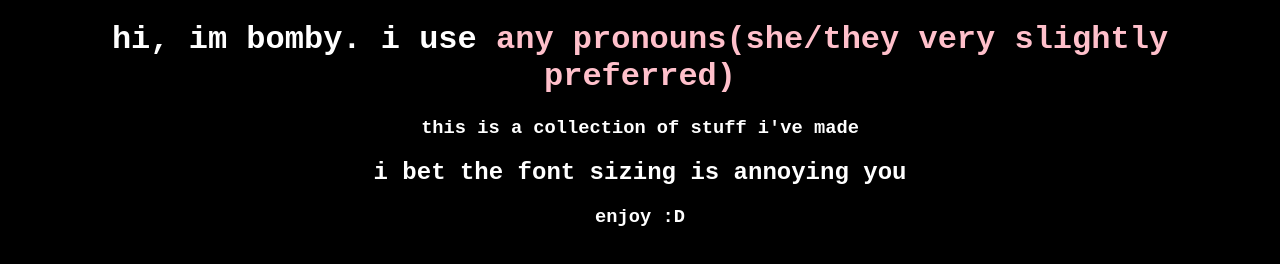
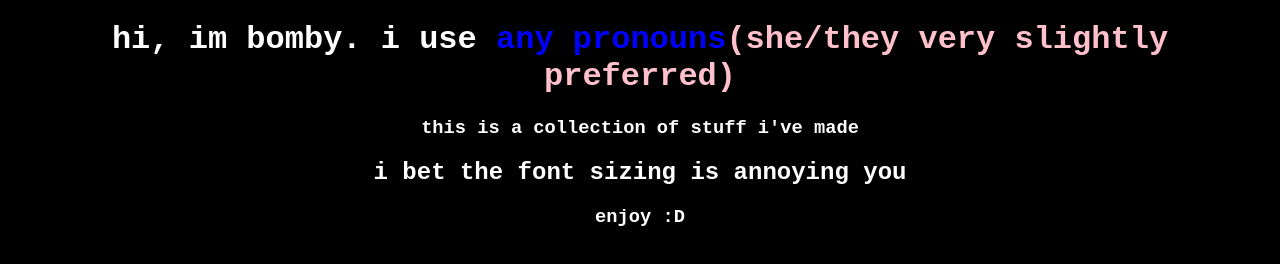
Before and after one commit to bomby5/bomby5.github.io, a plain HTML site: page index.html in a window 1280 px wide. Drawn offline with Linux system fonts and the light colour scheme.

Commit message:
Update index.html
aaaaaaaaaaaaaaaaaaa

```diff
--- a/index.html
+++ b/index.html
@@ -7,7 +7,7 @@ body {
 </style>
 <body style="background-color:black">
   <div style="text-align:center; color:white">
-    <h1>hi, im bomby. i use <span style="color:pink">any pronouns(she/they very slightly preferred)</span></h1>
+    <h1>hi, im bomby. i use <span style="color:blue">any pronouns</span><span style="color:pink">(she/they very slightly preferred)</span></h1>
     <h3>this is a collection of stuff i've made</h3>
     <h2>i bet the font sizing is annoying you</h2>
     <h3>enjoy :D</h3>
```
